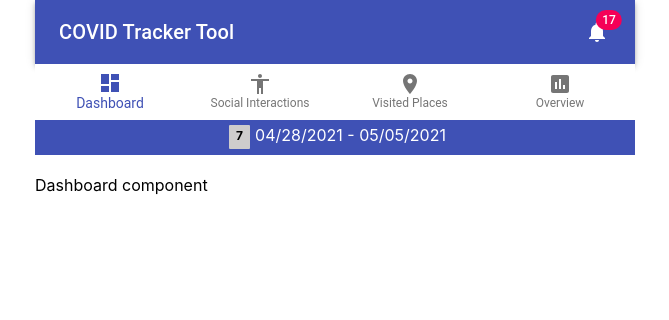
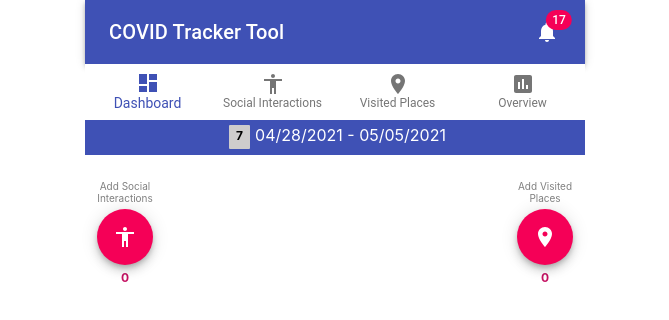
Before and after one commit to lyndonjasa/CovidTrackerReact, a React (Create React App) app: page / in a window 1280 px wide. Shown: the top 320 px of the page, without its empty margins (305-974 px from the left). Built offline with nearby package versions, Linux system fonts and the light colour scheme.

Commit message:
started working on components inside the dashboard

```diff
--- a/src/App.scss
+++ b/src/App.scss
@@ -1,5 +1,5 @@
 .app-container {
-  width: 600px;
+  width: 500px;
   height: 800px;
   margin: 0 auto;
 
--- /dev/null
+++ b/src/components/dashboard/ActionButtons.scss
@@ -0,0 +1,18 @@
+.action-button {
+    width: 60px;
+    text-align: center;
+    margin: 0 10px;
+
+    .action-text {
+        color: gray;
+        margin: 5px 0;
+        font-size: 10px;
+    }
+
+    .action-count {
+        margin: 5px 0;
+        color: #C51162;
+        font-weight: bold;
+        font-size: 12px;
+    }
+}
--- /dev/null
+++ b/src/components/dashboard/ActionButtons.tsx
@@ -0,0 +1,27 @@
+import { Fab } from "@material-ui/core";
+import React from "react";
+import './ActionButtons.scss';
+
+type Props = {
+  text: string;
+  count: number;
+  icon: React.ReactNode
+}
+
+const ActionButton: React.FC<Props> = (props: Props) => {
+  const { text, count, icon} = props;
+
+  return (
+    <>
+      <div className="action-button">
+        <div className="action-text">{text}</div>
+        <Fab color="secondary">
+          {icon}
+        </Fab>
+        <div className="action-count">{count}</div>
+      </div>
+    </>
+  )
+}
+
+export default ActionButton;
--- /dev/null
+++ b/src/components/dashboard/Dashboard.scss
@@ -0,0 +1,5 @@
+.action-buttons {
+    display: flex;
+    flex-wrap: wrap;
+    justify-content: space-between;
+}
--- a/src/components/dashboard/Dashboard.tsx
+++ b/src/components/dashboard/Dashboard.tsx
@@ -1,9 +1,16 @@
 import React from "react";
+import ActionButton from "./ActionButtons";
+import AccessibilityIcon from '@material-ui/icons/Accessibility';
+import RoomIcon from '@material-ui/icons/Room';
+import './Dashboard.scss';
 
 const Dashboard = () => {
   return (
     <>
-      Dashboard component
+      <div className="action-buttons">
+        <ActionButton text="Add Social Interactions" count={0} icon={<AccessibilityIcon />}></ActionButton>
+        <ActionButton text="Add Visited Places" count={0} icon={<RoomIcon />}></ActionButton>
+      </div>
     </>
   )
 }
--- a/src/components/layout/Header.tsx
+++ b/src/components/layout/Header.tsx
@@ -11,7 +11,7 @@ import { useHistory } from "react-router-dom";
 
 const useStyles = makeStyles({
   root: {
-    width: 600,
+    width: 500,
   }
 });
 
```
